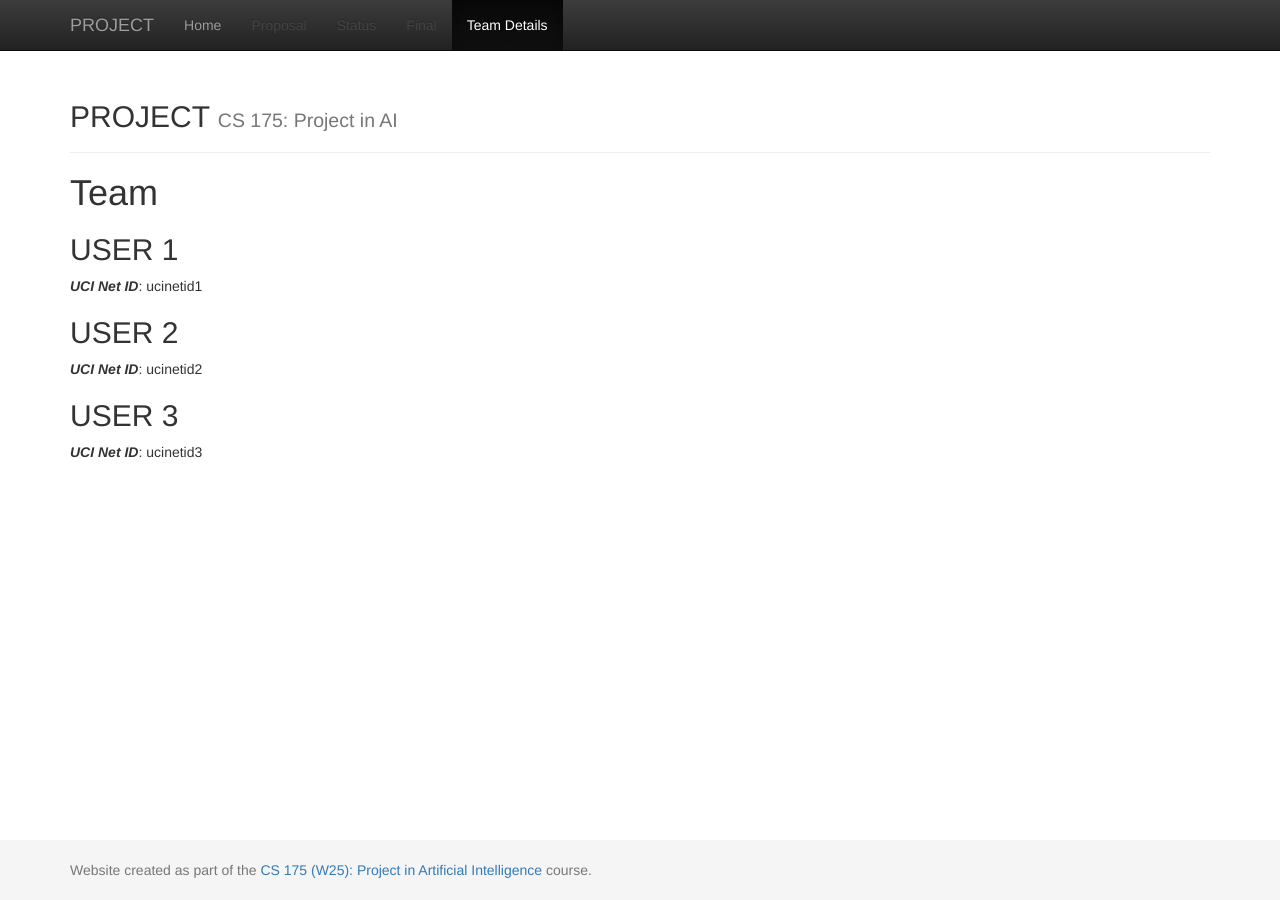
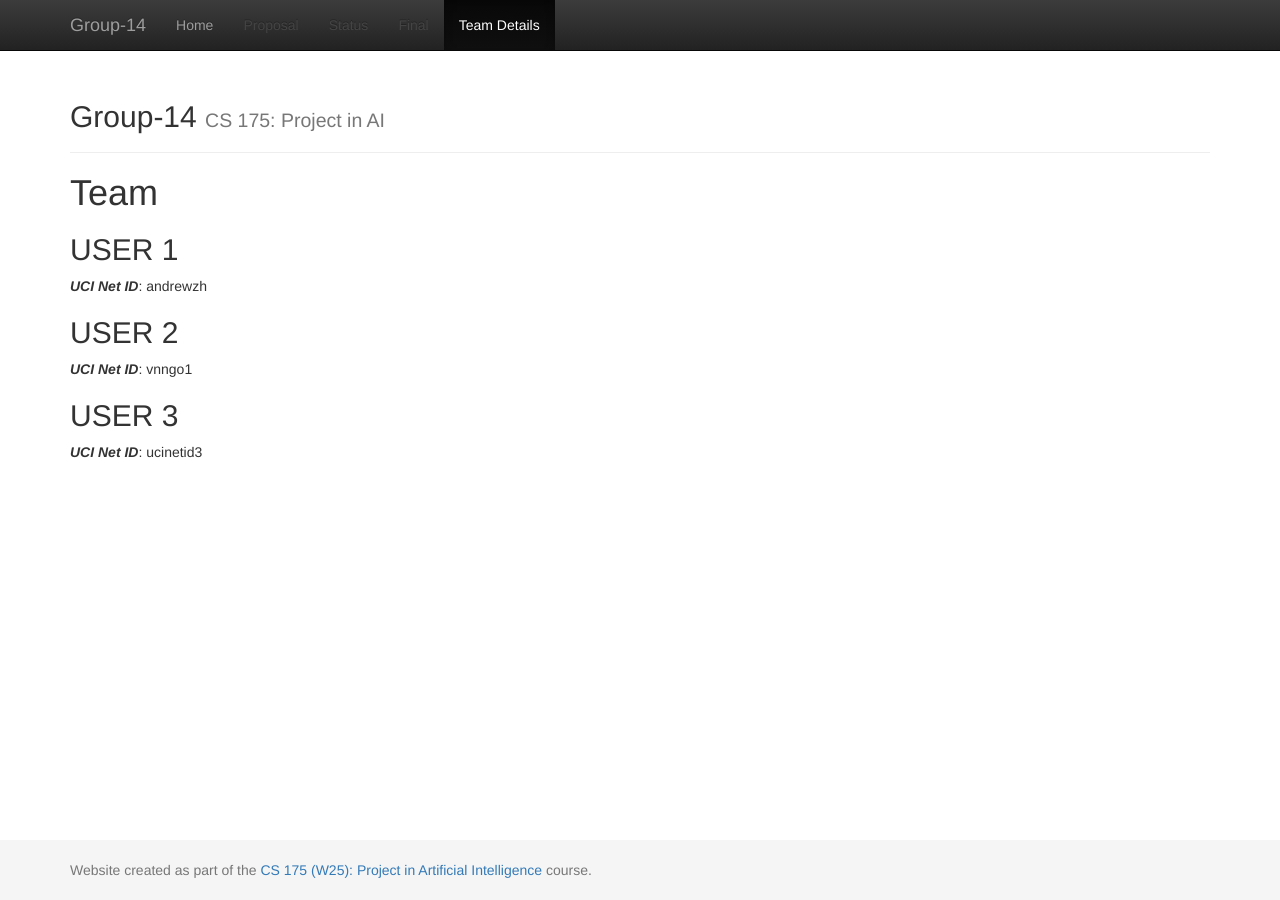
Before and after one commit to andrewzho/TowerMasters, a Jekyll site: the page built from docs/team.md, in a window 1280 px wide. Built offline with Jekyll 4.4.1, drawn with Linux system fonts in a browser that asks for light colours.

Commit message:
updating website

```diff
--- a/docs/_config.yml
+++ b/docs/_config.yml
@@ -1,7 +1,7 @@
 ###########
 # site.title
 
-title:    'PROJECT'
+title:    'Group-14'
 subtitle: 'CS 175: Project in AI'
 
 
--- a/docs/team.md
+++ b/docs/team.md
@@ -7,10 +7,10 @@ title:  Team
 
 
 ## USER 1
-***UCI Net ID***: ucinetid1
+***UCI Net ID***: andrewzh
 
 ## USER 2
-***UCI Net ID***: ucinetid2
+***UCI Net ID***: vnngo1
 
 ## USER 3
 ***UCI Net ID***: ucinetid3
```
